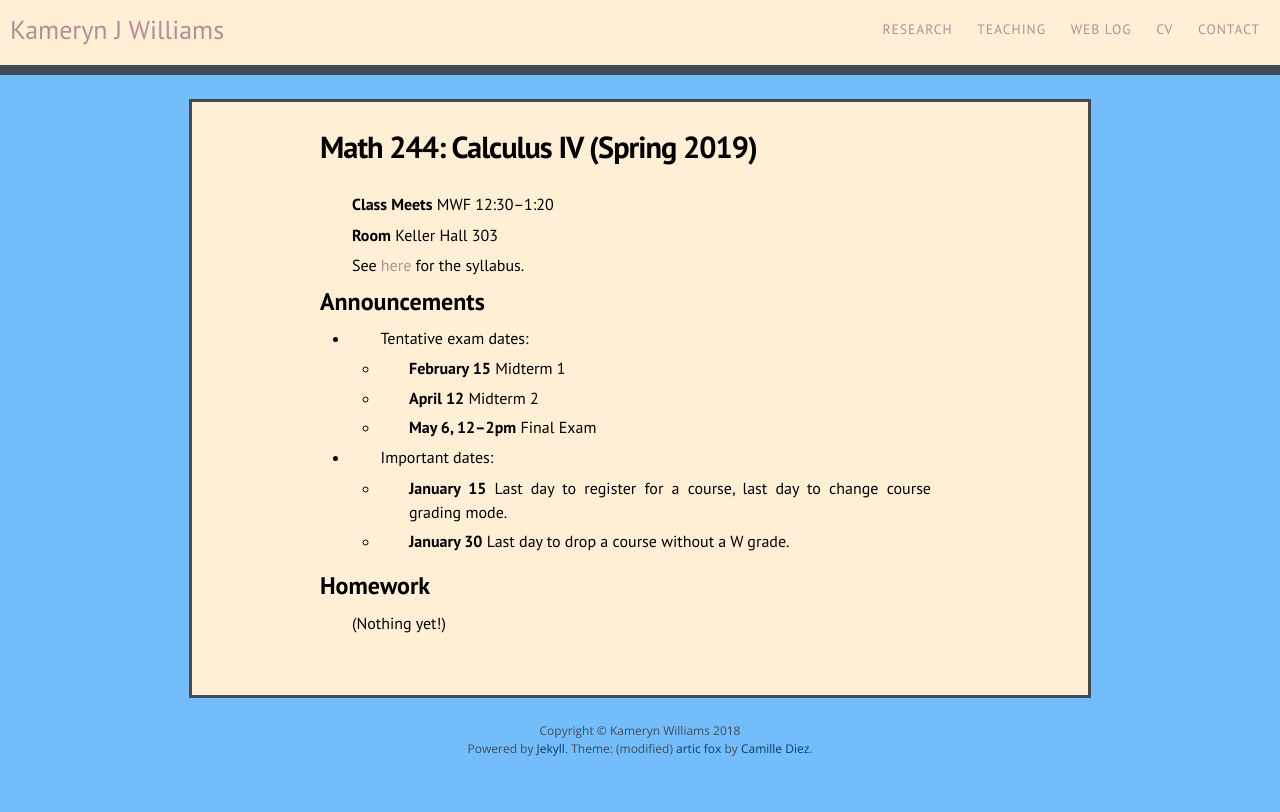
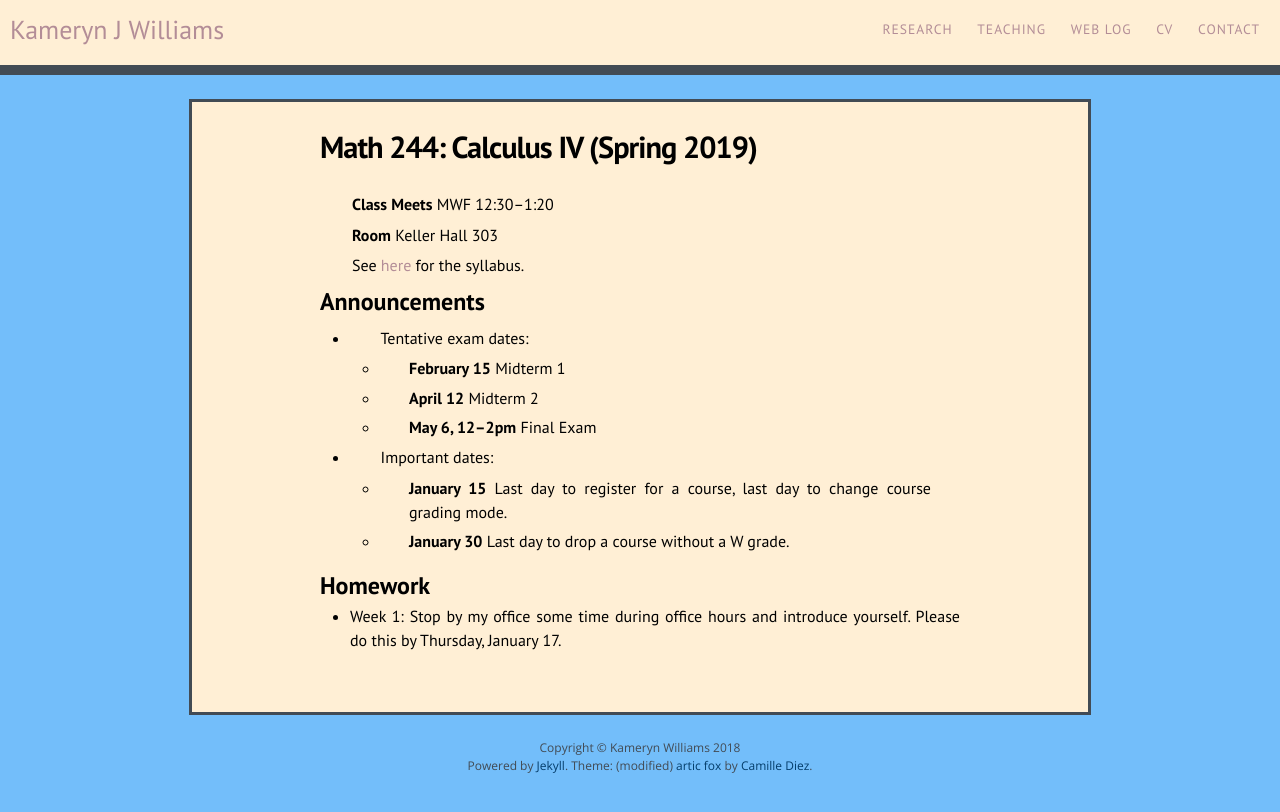
Before and after one commit to kamerynjw/kamerynjw.github.io, a Jekyll site: the page built from teaching/2019/math244.md, in a window 1280 px wide. Shown: the top 812 px of the page. Built offline with Jekyll 4.4.1, drawn with Linux system fonts in a browser that asks for light colours; nearby versions of some CDN libraries.

Commit message:
added week 1 homework

```diff
--- a/teaching/2019/math244.md
+++ b/teaching/2019/math244.md
@@ -30,4 +30,4 @@ Announcements
 Homework
 --------
 
-(Nothing yet!)
+* Week 1: Stop by my office some time during office hours and introduce yourself. Please do this by Thursday, January 17.
```
